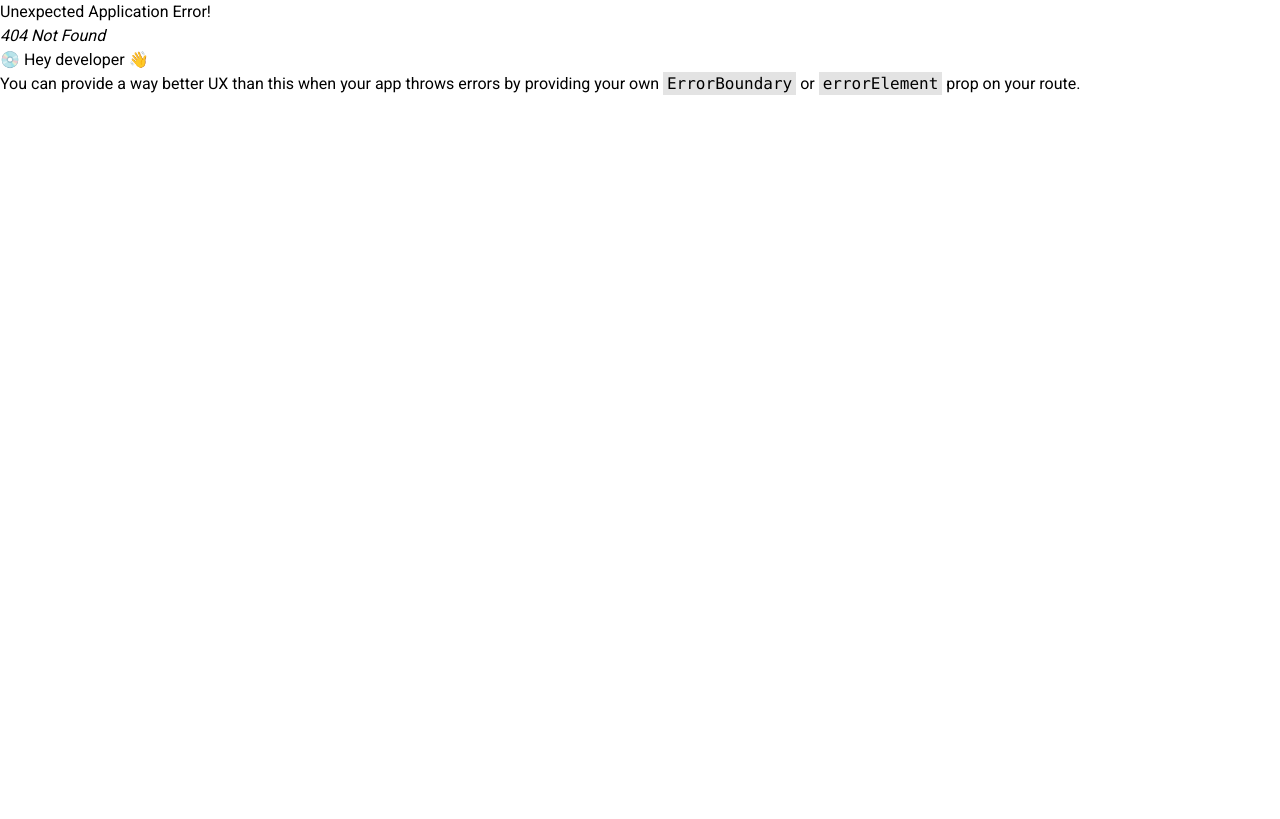
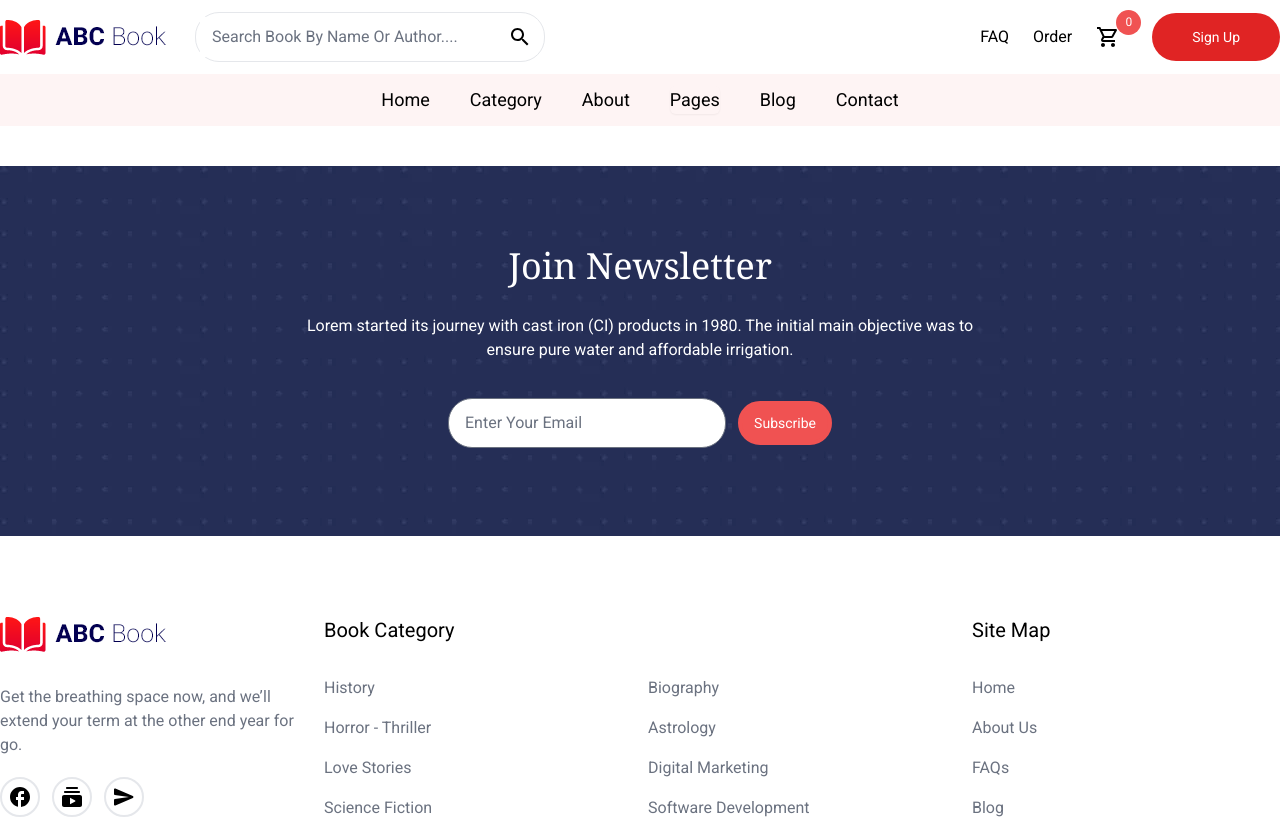
Before and after one commit to MimosaMimosa/node-book-shop-client, a React (Create React App) app: page /contact in a window 1280 px wide. Before the commit this address had no page. Shown: the top 819 px of the page. Built offline with nearby package versions, Linux system fonts and the light colour scheme.

Commit message:
add contact page

```diff
--- a/src/App.js
+++ b/src/App.js
@@ -14,6 +14,7 @@ import Category from "./pages/Category/Category";
 import Root from "./pages/Root";
 import BookDetails from "./pages/BookDetails/BookDetails";
 import Order from "./pages/Order/Order";
+import Contact from "./pages/Contact/Contact";
 
 function App() {
 	const router = createBrowserRouter(
@@ -25,6 +26,7 @@ function App() {
 					<Route path='/categories' element={<Category />}></Route>
 					<Route path='/about' element={<About />}></Route>
 					<Route path='/orders' element={<Order />}></Route>
+					<Route path='/contact' element={<Contact />}></Route>
 				</Route>
 				<Route path='/login' element={<Login />}></Route>
 				<Route path='/sign-up' element={<SignUp />}></Route>
--- a/src/components/Navbar/Navbar.jsx
+++ b/src/components/Navbar/Navbar.jsx
@@ -191,11 +191,11 @@ const Navbar = () => {
 							Blog
 						</span>
 					</li>
-					<li className='mx-5 fw-bold text-lg'>
+					<Link to='/contact' className='mx-5 fw-bold text-lg'>
 						<span className='cursor-pointer hover:text-red-600'>
 							Contact
 						</span>
-					</li>
+					</Link>
 				</ul>
 			</nav>
 		</div>
--- /dev/null
+++ b/src/pages/Contact/Contact.jsx
@@ -0,0 +1,9 @@
+const Contact = () => {
+  return (
+    <div>
+
+    </div>
+  )
+}
+
+export default Contact
```
